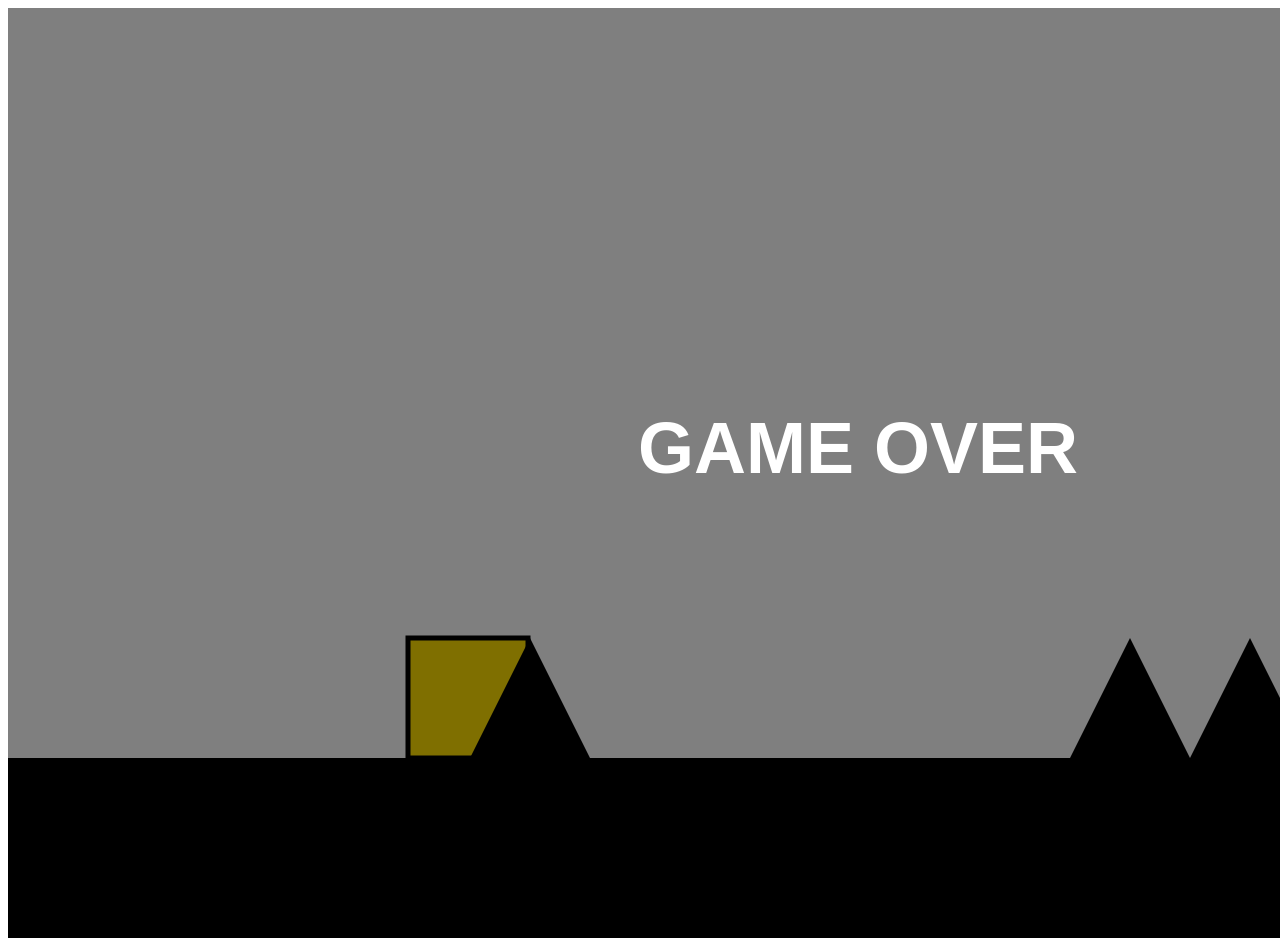
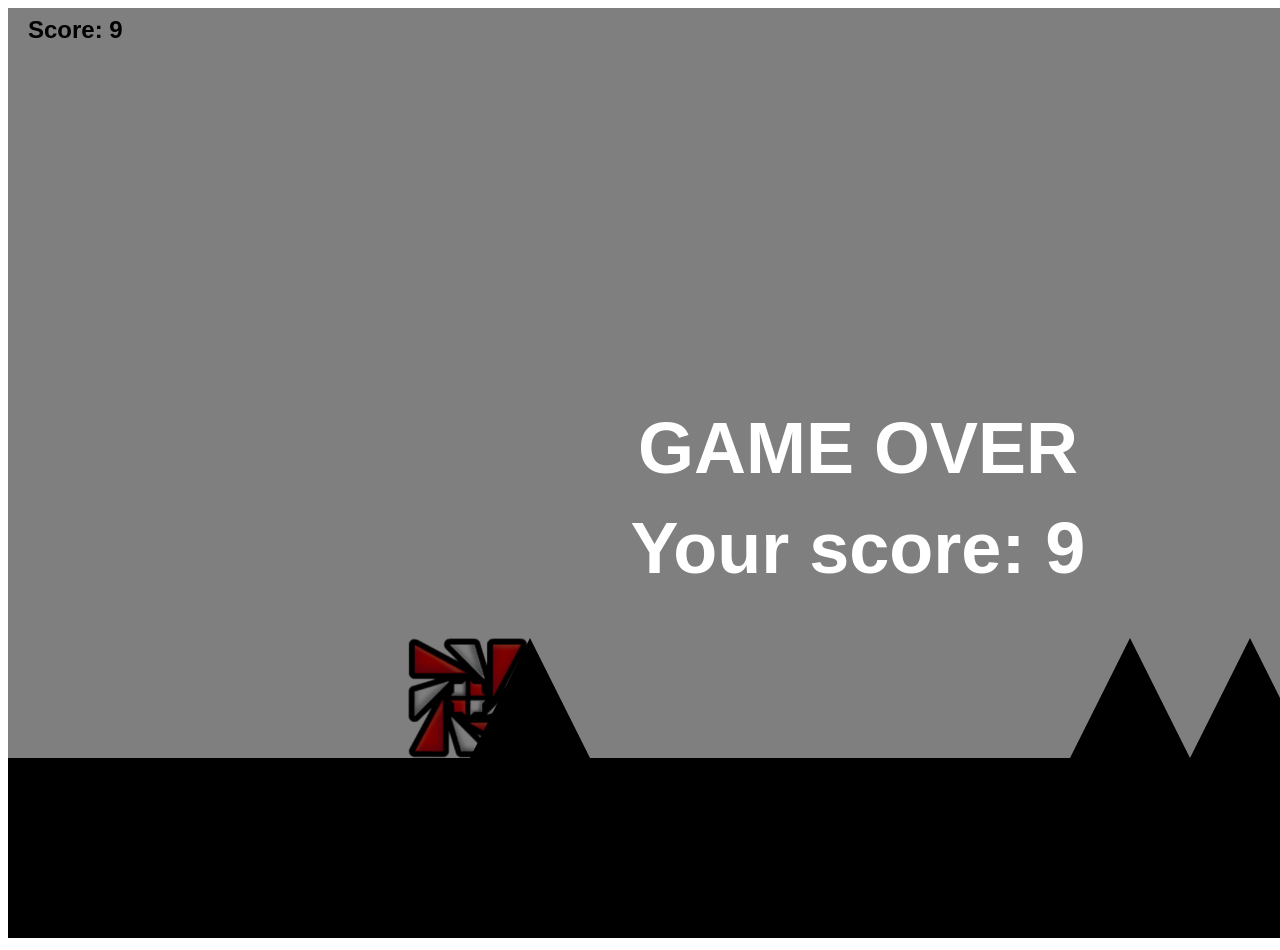
Before and after one commit to Tulxy/GeometryDash, a website: page index.html in a window 1280 px wide. Shown: the top 950 px of the page. Drawn offline with Linux system fonts and the light colour scheme.

Commit message:
commit to je vše

```diff
--- a/index.html
+++ b/index.html
@@ -9,6 +9,8 @@
 </head>
 <body>
 
+<img style="display: none" id="cube" src="GD%20Cube%20from%20Photopea.png" alt="">
+
 <canvas id="canvas" width="1700" height="930"></canvas>
 
 <script src="index.js"></script>
--- a/index.js
+++ b/index.js
@@ -1,15 +1,17 @@
 // Canvas setup
 const canvas = document.getElementById("canvas");
 const ctx = canvas.getContext("2d");
+
+const cube = document.getElementById("cube");
 
 // Game constants
 const gravity = 0.8;
 const jumpForce = -21;
 const worldSpeed = 14;
-let distance = 0;
 
 let gameOver = false;
 let win = false;
+let distance = 0;
 
 // Player
 const player = {
@@ -82,6 +84,13 @@ const obstacles = [
   { x: 7120, y: ground.y - 120, width: 120, height: 120, type: "spike" },
   { x: 7240, y: ground.y - 120, width: 120, height: 120, type: "spike" },
 
+  { x: 7560, y: ground.y - 120, width: 120, height: 120, type: "spike" },
+  { x: 7680, y: ground.y - 120, width: 120, height: 120, type: "spike" },
+
+  { x: 8340, y: ground.y - 120, width: 120, height: 120, type: "block" },
+  { x: 8460, y: ground.y - 120, width: 120, height: 120, type: "block" },
+  { x: 8340, y: ground.y - 240, width: 120, height: 120, type: "spike" },
+  { x: 8460, y: ground.y - 240, width: 120, height: 120, type: "spike" }
 ];
 
 // Jump mechanic
@@ -102,9 +111,9 @@ function jump() {
 
 
 function update() {
-  if (gameOver) return;
+  if (gameOver || win) return;
 
-  if (distance >= 7600) {
+  if (distance >= 10000) {
     win = true;
   }
 
@@ -144,8 +153,10 @@ function update() {
 
     const hitbox = obs.type === "spike" ? spike_hitbox : block_hitbox;
 
+    // Obstacle collision
     const collidingX = player_hitbox.x + player_hitbox.width > hitbox.x && player_hitbox.x < hitbox.x + hitbox.width;
     const collidingY = player_hitbox.y + player_hitbox.height > hitbox.y && player_hitbox.y < hitbox.y + hitbox.height;
+
 
     if (collidingX && collidingY) {
       if (obs.type === "spike") {
@@ -187,12 +198,14 @@ function draw() {
   ctx.save();
   ctx.translate(player.x + player.width / 2, player.y + player.height / 2);
   ctx.rotate(player.angle);
-  ctx.fillStyle = "#ffdf00";
-  ctx.strokeStyle = "black";
-  ctx.lineWidth = 5;
-  ctx.fillRect(-player.width / 2, -player.height / 2, player.width, player.height);
-  ctx.strokeRect(-player.width / 2, -player.height / 2, player.width, player.height);
+  ctx.drawImage(cube, -player.width / 2, -player.height / 2, player.width, player.height);
   ctx.restore();
+
+  // Score
+  ctx.fillStyle = "black";
+  ctx.font = "bold 24px sans-serif";
+  ctx.textAlign = "left";
+  ctx.fillText(`Score: ${Math.floor(distance / 100)}`, 20, 30);
 
   // Obstacles
   for (const obs of obstacles) {
@@ -218,8 +231,10 @@ function draw() {
     ctx.font = "bold 72px sans-serif";
     ctx.textAlign = "center";
     ctx.fillText("GAME OVER", canvas.width / 2, canvas.height / 2);
+    ctx.fillText(`Your score: ${Math.floor(distance / 100)}`, canvas.width / 2, canvas.height / 2 + 100);
   }
 
+  // Win screen
   if (win) {
     ctx.fillStyle = "rgba(0,0,0,0.5)";
     ctx.fillRect(0, 0, canvas.width, canvas.height);
```
Also changed, not shown: GD Cube from Photopea.png (added).
